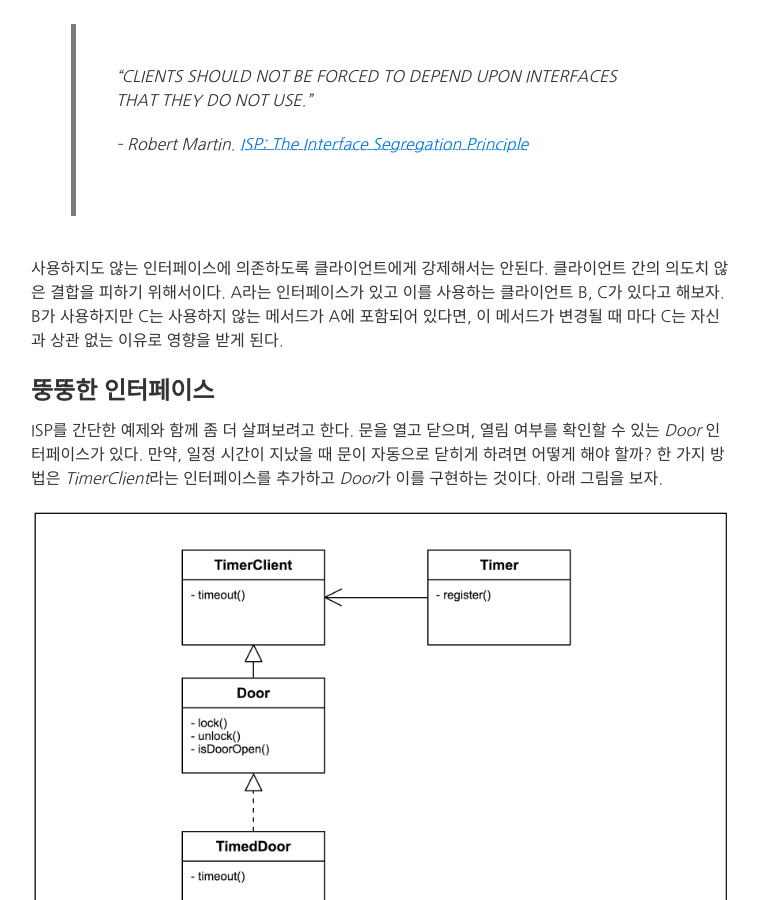
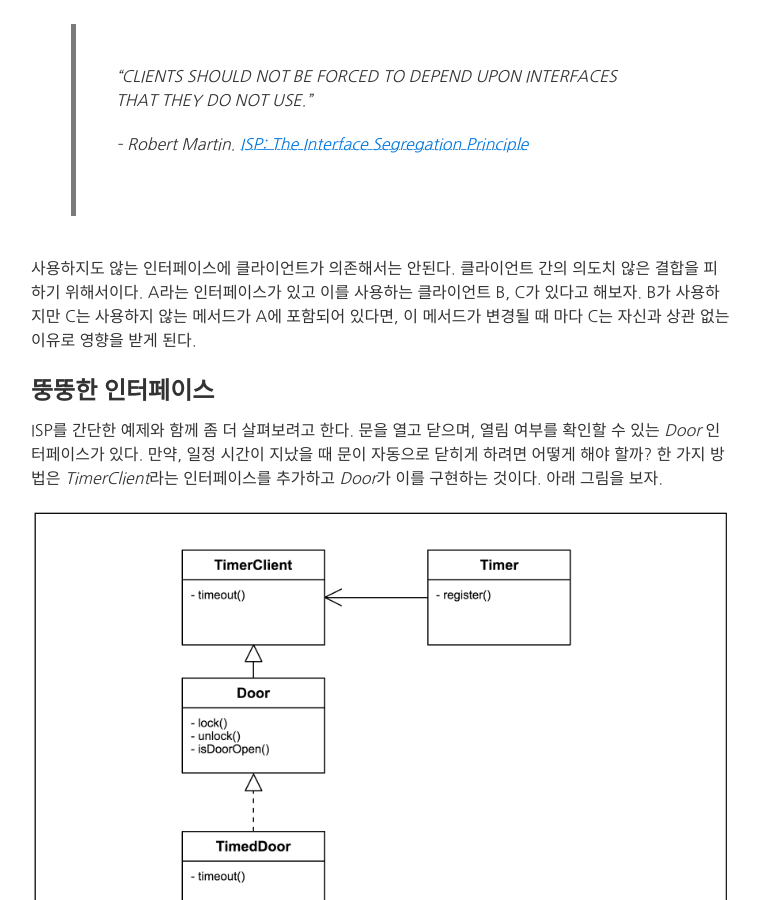
Before and after one commit to codehumane/codehumane.github.io, a Jekyll site: the page built from _posts/2016-06-10-인터페이스-분리-원칙.md, in a window 1280 px wide and 900 px high, scrolled down 356 px. Shown: the whole window, without its empty margins (259-1018 px from the left). Built offline with Jekyll 4.4.1, drawn with Linux system fonts in a browser that asks for light colours.

Commit message:
SOLID ISP post revised

```diff
--- a/_posts/2016-06-10-인터페이스-분리-원칙.md
+++ b/_posts/2016-06-10-인터페이스-분리-원칙.md
@@ -13,7 +13,7 @@ SOLID의 네 번째 원칙인 인터페이스 분리 원칙<sup>Interface Segreg
 >
 > -- <cite>Robert Martin. [ISP: The Interface Segregation Principle](https://drive.google.com/file/d/0BwhCYaYDn8EgOTViYjJhYzMtMzYxMC00MzFjLWJjMzYtOGJiMDc5N2JkYmJi/view)</cite>
 
-사용하지도 않는 인터페이스에 의존하도록 클라이언트에게 강제해서는 안된다. 클라이언트 간의 의도치 않은 결합을 피하기 위해서이다. A라는 인터페이스가 있고 이를 사용하는 클라이언트 B, C가 있다고 해보자. B가 사용하지만 C는 사용하지 않는 메서드가 A에 포함되어 있다면, 이 메서드가 변경될 때 마다 C는 자신과 상관 없는 이유로 영향을 받게 된다.
+사용하지도 않는 인터페이스에 클라이언트가 의존해서는 안된다. 클라이언트 간의 의도치 않은 결합을 피하기 위해서이다. A라는 인터페이스가 있고 이를 사용하는 클라이언트 B, C가 있다고 해보자. B가 사용하지만 C는 사용하지 않는 메서드가 A에 포함되어 있다면, 이 메서드가 변경될 때 마다 C는 자신과 상관 없는 이유로 영향을 받게 된다.
 
 ## 뚱뚱한 인터페이스
 
```
Also changed, not shown: 14 other files.
